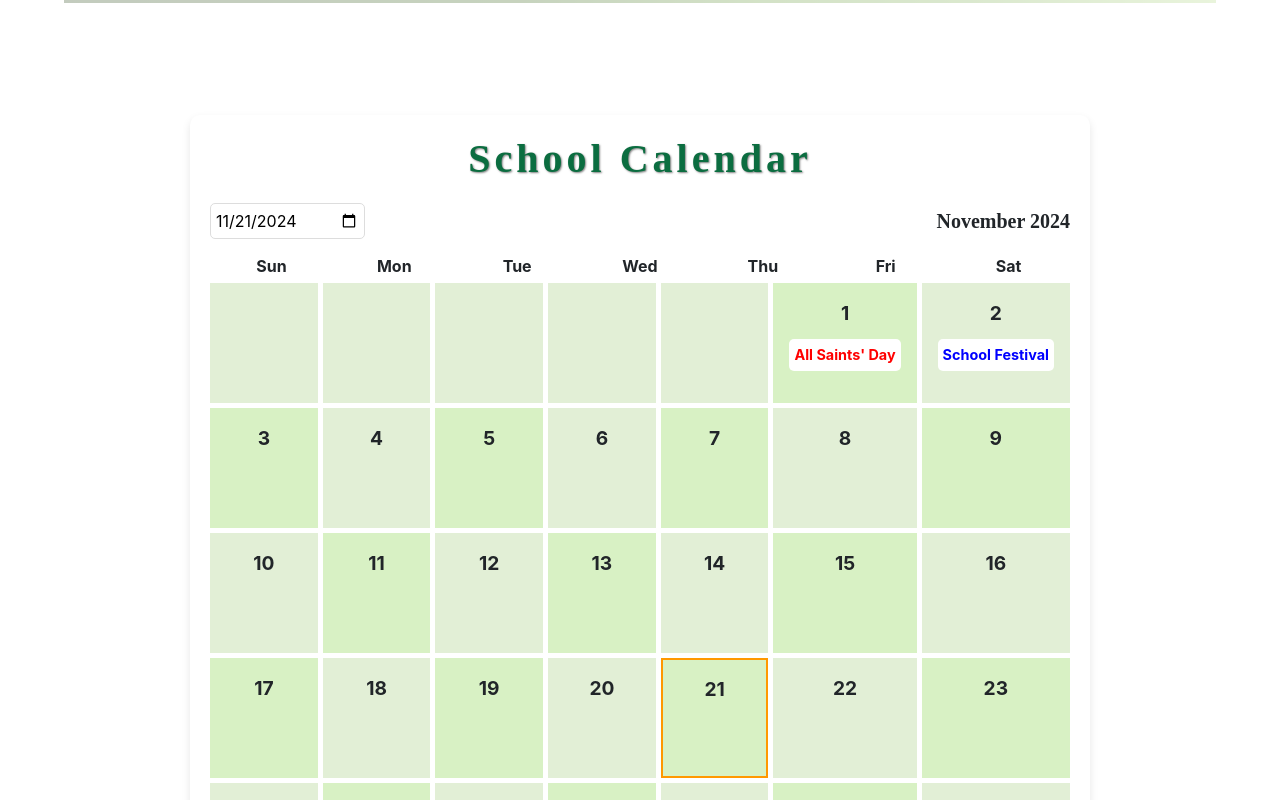
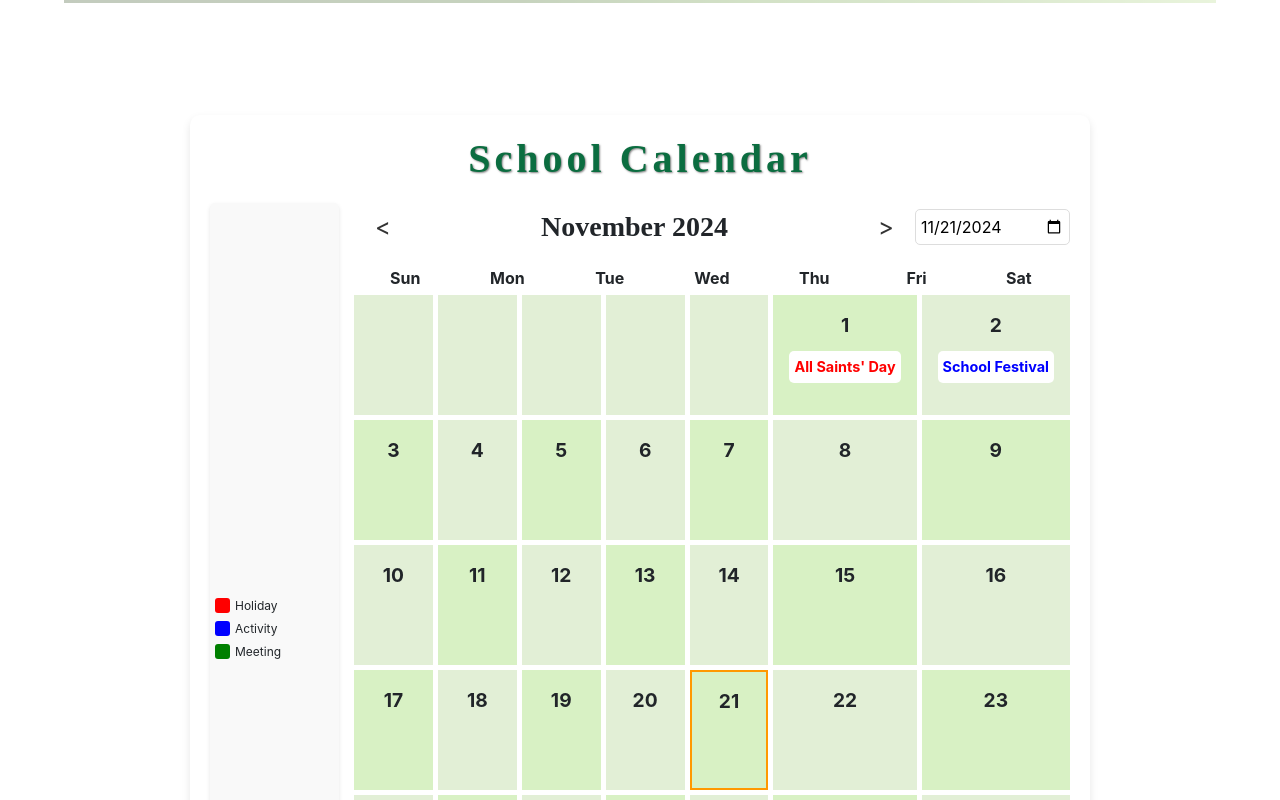
Before and after one commit to RoldanOppas/appdev, a React (Vite) app: page /activities in a window 1280 px wide. Shown: the part 5640-6440 px from the top of the page. Built offline with nearby package versions, Linux system fonts and the light colour scheme; a web font is replaced by a local one.

Commit message:
layout changes for the calendar. css update coming soon

```diff
--- a/src/css/Calendar.css
+++ b/src/css/Calendar.css
@@ -1,6 +1,5 @@
 /* Adding Elephant font-family */
 @import url('https://fonts.googleapis.com/css2?family=Elephant&display=swap');
-
 
 .calendar_h2, .month-year {
     font-family: 'Elephant', serif;
@@ -34,11 +33,39 @@
     height: auto;
 }
 
+.calendar-layout {
+    display: flex;
+    justify-content: space-between;
+}
+
+.calendar-main {
+    flex: 1;
+    margin-left: 15px;
+}
+
 .calendar-nav {
     display: flex;
     justify-content: space-between;
     align-items: center;
     margin-bottom: 15px;
+}
+
+.calendar-nav button {
+    background: none;
+    border: 1px solid transparent;
+    font-size: 1.5rem;
+    cursor: pointer;
+    color: #333;
+    padding: 5px 10px;
+    border-radius: 5px;
+    margin: 0 10px;
+    transition: background-color 0.3s, border-color 0.3s;
+}
+
+.calendar-nav button:hover {
+    color: #007bff;
+    background-color: rgba(0, 123, 255, 0.1);
+    border-color: #007bff;
 }
 
 .calendar-nav input[type="date"] {
@@ -49,7 +76,9 @@
 }
 
 .month-year {
-    font-size: 1.25rem;
+    flex-grow: 1;
+    text-align: center;
+    font-size: 1.75rem;
     font-weight: bold;
 }
 
@@ -72,7 +101,6 @@
     height: auto;
     box-sizing: border-box;
 }
-
 
 .calendar-day {
     display: flex;
@@ -103,7 +131,6 @@
     height: 120px;
 }
 
-/* Styling for the date number */
 .date {
     font-weight: bold;
     margin-bottom: 10px;
@@ -111,26 +138,29 @@
 }
 
 .calendar-legend {
+    width: 15%;
     display: flex;
-    justify-content: space-around;
-    margin-top: 20px;
-    padding: 10px;
+    flex-direction: column;
+    justify-content: center;
+    padding: 5px;
     background-color: #f9f9f9;
     border-radius: 5px;
     box-shadow: 0 2px 4px rgba(0, 0, 0, 0.1);
 }
 
+
 .legend-item {
     display: flex;
     align-items: center;
-    font-size: 14px;
+    font-size: 12px;
+    margin-bottom: 5px;
 }
 
 .legend-color {
     display: inline-block;
-    width: 20px;
-    height: 20px;
-    margin-right: 8px;
+    width: 15px;
+    height: 15px;
+    margin-right: 5px;
     border-radius: 3px;
 }
 
@@ -208,6 +238,33 @@
     word-break: break-word;
 }
 
+.calendar-nav button {
+    position: relative;
+}
+
+.calendar-nav button::after {
+    content: attr(data-tooltip);
+    position: absolute;
+    bottom: 150%;
+    left: 50%;
+    transform: translateX(-50%);
+    background-color: #333;
+    color: #fff;
+    padding: 5px;
+    border-radius: 3px;
+    font-size: 12px;
+    white-space: nowrap;
+    z-index: 10;
+    opacity: 0;
+    transition: opacity 0.3s;
+    pointer-events: none;
+}
+
+.calendar-nav button:hover::after {
+    opacity: 1;
+}
+
+/* Tooltip fade-in transition */
 @keyframes fadeIn {
     to {
         opacity: 1;
--- a/src/pages/Calendar.jsx
+++ b/src/pages/Calendar.jsx
@@ -11,6 +11,7 @@ const EventCalendar = () => {
     setEvents(eventsData);
   }, []);
 
+  // Filter events for a given date
   const renderEvents = (date) => {
     const dateStr = date.toISOString().split('T')[0];
     const dayEvents = events.filter(event => event.date === dateStr);
@@ -26,20 +27,27 @@ const EventCalendar = () => {
     ));
   };
 
-
   const handleDateChange = (event) => {
     const selectedDate = new Date(event.target.value);
     setCurrentDate(selectedDate);
     setSelectedDate(selectedDate);
   };
 
-  // Handle day click
   const handleDayClick = (date) => {
     setSelectedDate(date);
     setCurrentDate(date);
   };
 
-  // Render the calendar grid
+  const handlePrevMonth = () => {
+    const prevMonth = new Date(currentDate.setMonth(currentDate.getMonth() - 1));
+    setCurrentDate(prevMonth);
+  };
+
+  const handleNextMonth = () => {
+    const nextMonth = new Date(currentDate.setMonth(currentDate.getMonth() + 1));
+    setCurrentDate(nextMonth);
+  };
+
   const renderCalendar = () => {
     const startOfMonth = new Date(currentDate.getFullYear(), currentDate.getMonth(), 1);
     const endOfMonth = new Date(currentDate.getFullYear(), currentDate.getMonth() + 1, 0);
@@ -66,16 +74,31 @@ const EventCalendar = () => {
 
   return (
     <div className="calendar-container">
-      <div><h2 className="calendar_h2">School Calendar</h2></div>
+      <h2 className="calendar_h2">School Calendar</h2>
+      <div className="calendar-layout">
+        <div className="calendar-legend">
+          <div className="legend-item">
+            <span className="legend-color holiday"></span>Holiday
+          </div>
+          <div className="legend-item">
+            <span className="legend-color activity"></span>Activity
+          </div>
+          <div className="legend-item">
+            <span className="legend-color meeting"></span>Meeting
+          </div>
+        </div>
+        <div className="calendar-main">
           <div className="calendar-nav">
+            <button onClick={handlePrevMonth} data-tooltip="Previous Month">&lt;</button>
+            <span className="month-year">
+              {currentDate.toLocaleDateString('en-US', { month: 'long', year: 'numeric' })}
+            </span>
+            <button onClick={handleNextMonth} data-tooltip="Next Month">&gt;</button>
             <input
               type="date"
               value={currentDate.toISOString().split('T')[0]}
               onChange={handleDateChange}
             />
-        <span className="month-year">
-          {currentDate.toLocaleDateString('en-US', { month: 'long', year: 'numeric' })}
-        </span>
           </div>
           <div className="calendar-header">
             <div>Sun</div>
@@ -89,15 +112,6 @@ const EventCalendar = () => {
           <div className="calendar-grid">
             {renderCalendar()}
           </div>
-      <div className="calendar-legend">
-        <div className="legend-item">
-          <span className="legend-color holiday"></span>Holiday
-        </div>
-        <div className="legend-item">
-          <span className="legend-color activity"></span>Activity
-        </div>
-        <div className="legend-item">
-          <span className="legend-color meeting"></span>Meeting
         </div>
       </div>
     </div>
```
Lines whose indentation alone changed are shown as unchanged.
